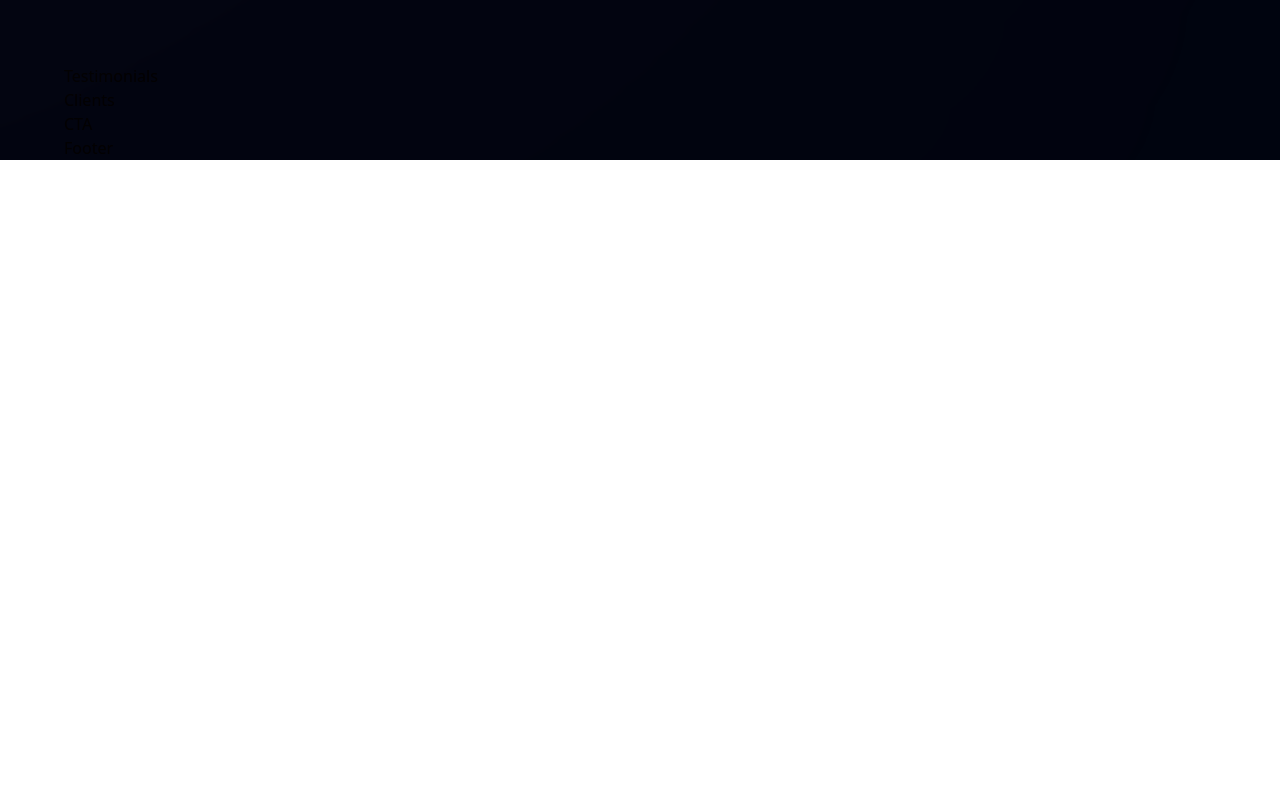
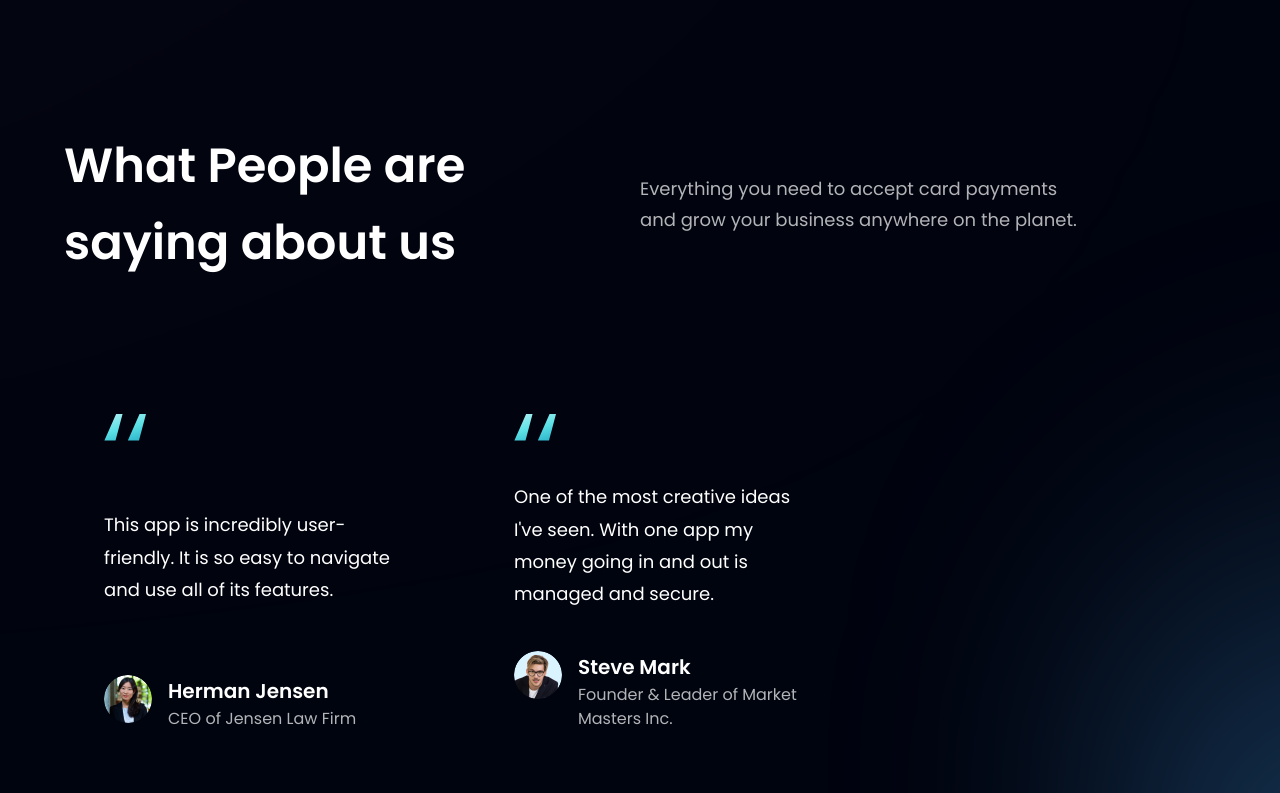
Before and after one commit to RyanWatts1/HooBank, a React (Create React App) app: page / in a window 1280 px wide. Shown: the part 2767-3560 px from the top of the page. Before the commit the page ends 2927 px from the top, so only its background shows below. Built offline with nearby package versions, Linux system fonts and the light colour scheme.

Commit message:
added Testimonial section

```diff
--- a/src/components/FeedbackCard.jsx
+++ b/src/components/FeedbackCard.jsx
@@ -1,9 +1,28 @@
-import React from 'react'
+import { quotes } from "../assets";
 
-const FeedbackCard = () => {
-  return (
-    <div>FeedbackCard</div>
-  )
-}
+const FeedbackCard = ({ content, name, title, img }) => (
+  <div className="flex justify-between flex-col px-10 py-12 rounded-[20px]  max-w-[370px] md:mr-10 sm:mr-5 mr-0 my-5 feedback-card">
+    <img
+      src={quotes}
+      alt="double_quotes"
+      className="w-[42.6px] h-[27.6px] object-contain"
+    />
+    <p className="font-poppins font-normal text-[18px] leading-[32.4px] text-white my-10">
+      {content}
+    </p>
 
-export default FeedbackCard
+    <div className="flex flex-row">
+      <img src={img} alt={name} className="w-[48px] h-[48px] rounded-full" />
+      <div className="flex flex-col ml-4">
+        <h4 className="font-poppins font-semibold text-[20px] leading-[32px] text-white">
+          {name}
+        </h4>
+        <p className="font-poppins font-normal text-[16px] leading-[24px] text-dimWhite">
+          {title}
+        </p>
+      </div>
+    </div>
+  </div>
+);
+
+export default FeedbackCard;
--- a/src/components/Testimonials.jsx
+++ b/src/components/Testimonials.jsx
@@ -1,9 +1,32 @@
-import React from 'react'
+import { feedback } from "../constants";
+import styles from "../style";
+import FeedbackCard from "./FeedbackCard";
 
-const Testimonials = () => {
-  return (
-    <div>Testimonials</div>
-  )
-}
+const Testimonials = () => (
+  <section
+    id="clients"
+    className={`${styles.paddingY} ${styles.flexCenter} flex-col relative `}
+  >
+    <div className="absolute z-[0] w-[60%] h-[60%] -right-[50%] rounded-full blue__gradient bottom-40" />
 
-export default Testimonials
+    <div className="w-full flex justify-between items-center md:flex-row flex-col sm:mb-16 mb-6 relative z-[1]">
+      <h2 className={styles.heading2}>
+        What People are <br className="sm:block hidden" /> saying about us
+      </h2>
+      <div className="w-full md:mt-0 mt-6">
+        <p className={`${styles.paragraph} text-left max-w-[450px]`}>
+          Everything you need to accept card payments and grow your business
+          anywhere on the planet.
+        </p>
+      </div>
+    </div>
+
+    <div className="flex flex-wrap sm:justify-start justify-center w-full feedback-container relative z-[1]">
+      {feedback.map((card) => (
+        <FeedbackCard key={card.id} {...card} />
+      ))}
+    </div>
+  </section>
+);
+
+export default Testimonials;
--- a/src/constants/index.js
+++ b/src/constants/index.js
@@ -62,25 +62,25 @@ export const feedback = [
   {
     id: "feedback-1",
     content:
-      "Money is only a tool. It will take you wherever you wish, but it will not replace you as the driver.",
+      "This app is incredibly user-friendly. It is so easy to navigate and use all of its features.",
     name: "Herman Jensen",
-    title: "Founder & Leader",
+    title: "CEO of Jensen Law Firm",
     img: people01,
   },
   {
     id: "feedback-2",
     content:
-      "Money makes your life easier. If you're lucky to have it, you're lucky.",
+      "One of the most creative ideas I've seen. With one app my money going in and out is managed and secure.",
     name: "Steve Mark",
-    title: "Founder & Leader",
+    title: "Founder & Leader of Market Masters Inc.",
     img: people02,
   },
   {
     id: "feedback-3",
     content:
-      "It is usually people in the money business, finance, and international trade that are really rich.",
+      "HooBank is going to take the world by storm. Easily the most valuable app on my Iphone.",
     name: "Kenn Gallagher",
-    title: "Founder & Leader",
+    title: "CTO of TechFinancial",
     img: people03,
   },
 ];
```
